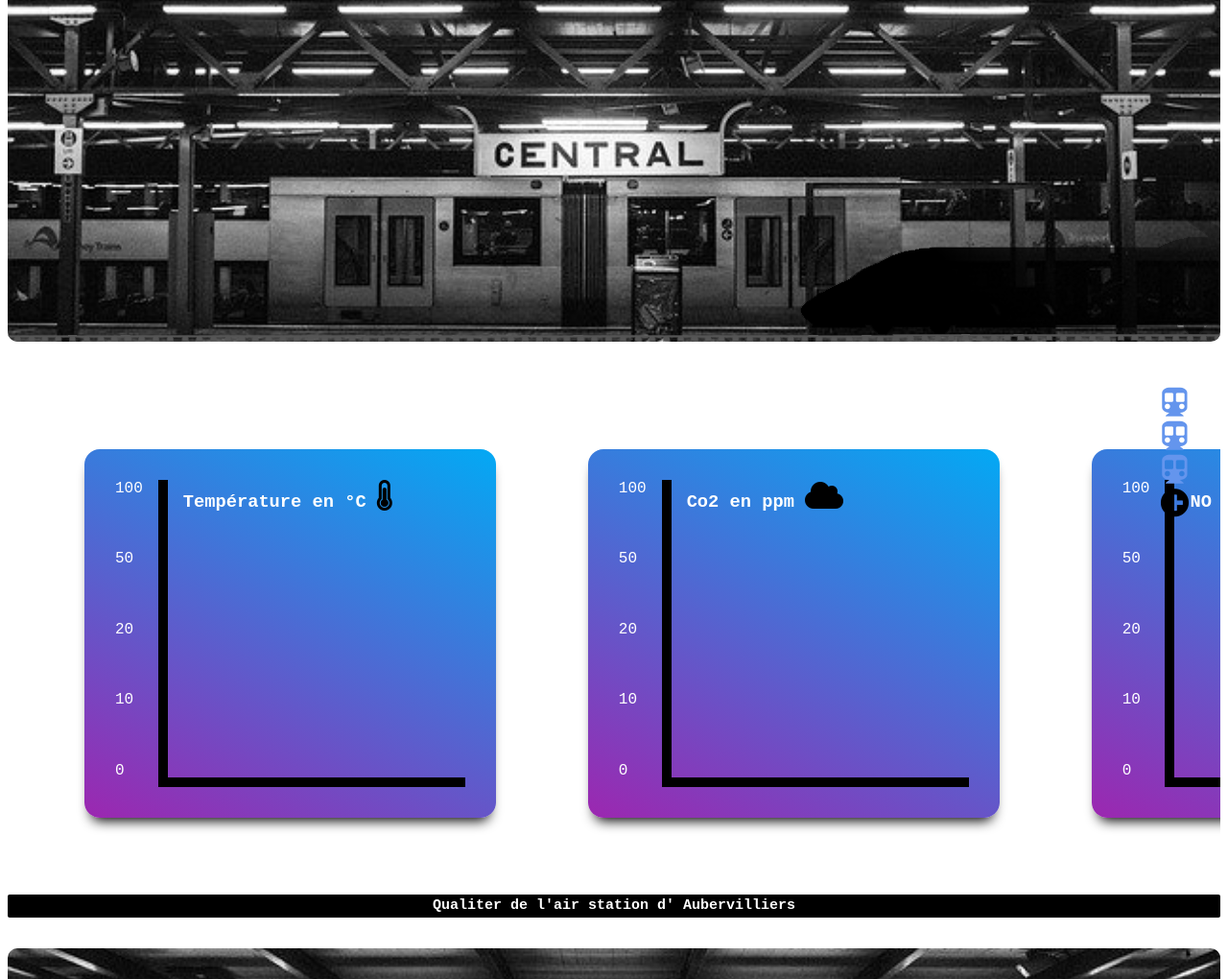
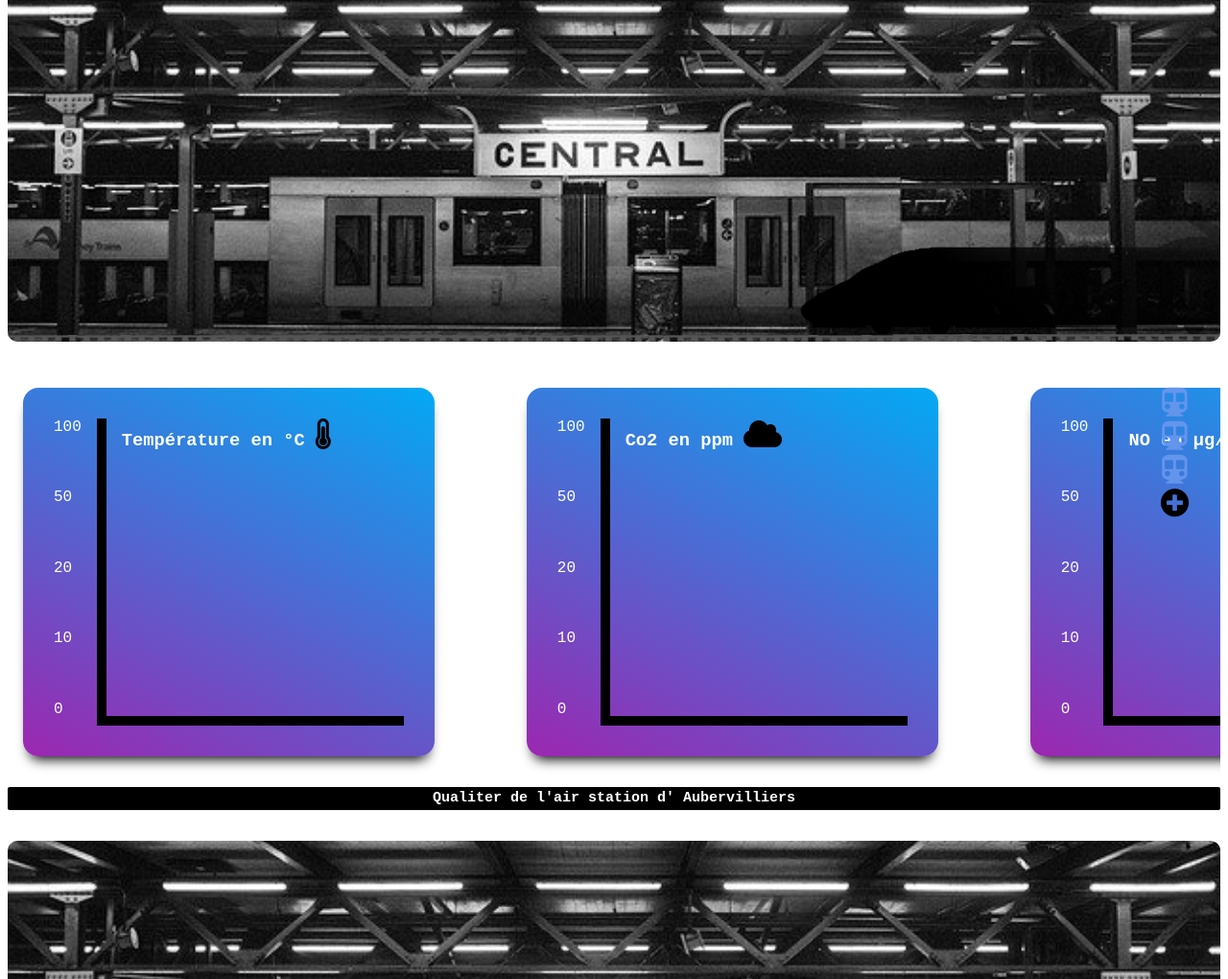
Before and after one commit to filouDeNesque/polution-station, a plain HTML site: page index.html in a window 1280 px wide. Shown: the part 240-1260 px from the top of the page at 96% size. Drawn offline with Linux system fonts and the light colour scheme; no server answers; a web font is replaced by a local one.

Commit message:
fix mobile bug get proportion

```diff
--- a/main.css
+++ b/main.css
@@ -12,7 +12,7 @@ a {
     display: flex;
     justify-content: space-between;
     overflow: scroll;
-    padding: 5em;
+    padding:1em 1em 2em 1em;
     width: 100%;
     box-sizing: border-box;
 }
```
